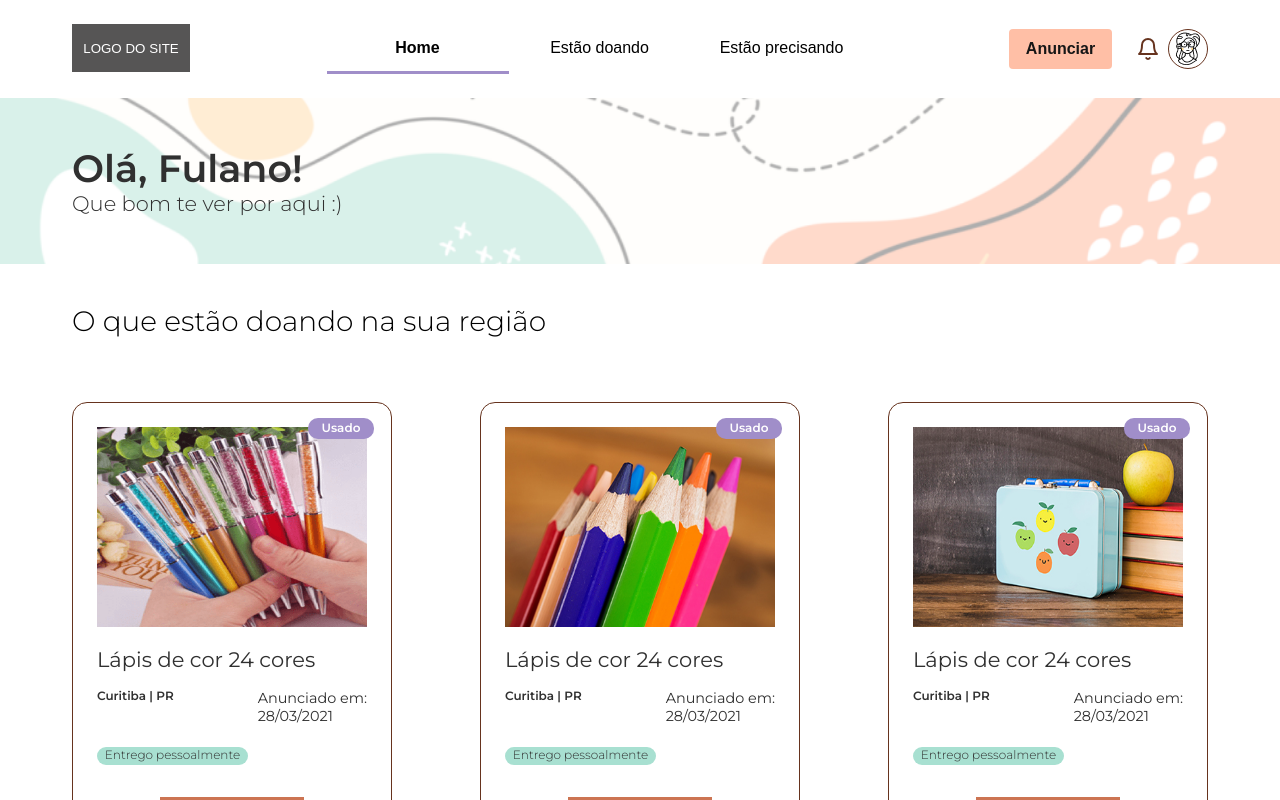
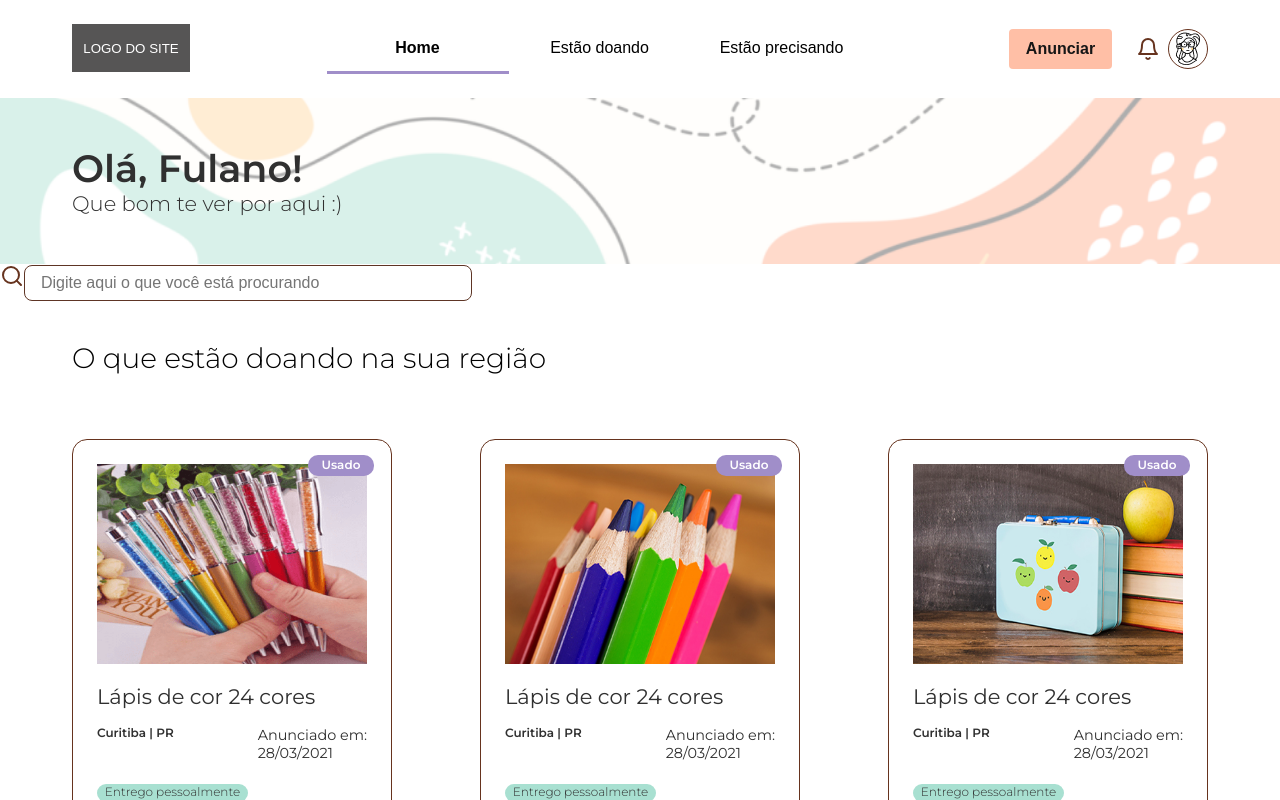
Before and after one commit to FCamara-Squad13/Mobile, a React (Create React App) app: page /teste in a window 1280 px wide. Shown: the top 800 px of the page. Built offline with nearby package versions, Linux system fonts and the light colour scheme.

Commit message:
Create the search component

```diff
--- a/package.json
+++ b/package.json
@@ -13,8 +13,12 @@
     "react": "^17.0.2",
     "react-dom": "^17.0.2",
     "react-feather": "^2.0.9",
+    "react-native-paper": "^4.7.2",
     "react-router-dom": "^5.2.0",
     "react-scripts": "4.0.3",
+    "react-search-box": "^2.0.2",
+    "react-search-field": "^1.2.0",
+    "semantic-ui-react": "^2.0.3",
     "typescript": "^4.2.3",
     "web-vitals": "^1.0.1"
   },
--- a/src/components/SearchBar/index.tsx
+++ b/src/components/SearchBar/index.tsx
@@ -1,11 +1,16 @@
 import React from "react";
+import { Search as Icon } from "react-feather";
 import "./style.css";
 
 const Search: React.FC = () => {
   return (
-    <div className="Search">
-      <div className="container">
-        <div className="Search-content" />
+    <div className="search">
+      <div className="input-search">
+        <Icon color="#66331E" />
+        <input
+          placeholder="Digite aqui o que você está procurando"
+          type="text"
+        />
       </div>
     </div>
   );
--- a/src/components/SearchBar/style.css
+++ b/src/components/SearchBar/style.css
@@ -0,0 +1,12 @@
+input {
+  width: 448px;
+  height: 36px;
+  border-radius: 8px;
+  font-weight: 300;
+  font-size: 16px;
+  line-height: 16px;
+  color: var(--color-dark-primary);
+  background: #ffffff;
+  padding: 16px;
+  border: 1px solid #5e3525;
+}
--- a/src/pages/Teste/index.tsx
+++ b/src/pages/Teste/index.tsx
@@ -5,12 +5,14 @@ import CardHolder from "../../components/CardHolder";
 import Navbar from "../../components/Navbar";
 import Footer from "../../components/Footer";
 import Hero from "../../components/Hero";
+import Search from "../../components/SearchBar";
 
 const Teste: React.FC = () => {
   return (
     <>
       <Navbar />
       <Hero />
+      <Search />
       <CardHolder />
       <CardHolder />
       <Footer />
```
Also changed, not shown: 1 other file (tests, documents, lock files or other folders).
